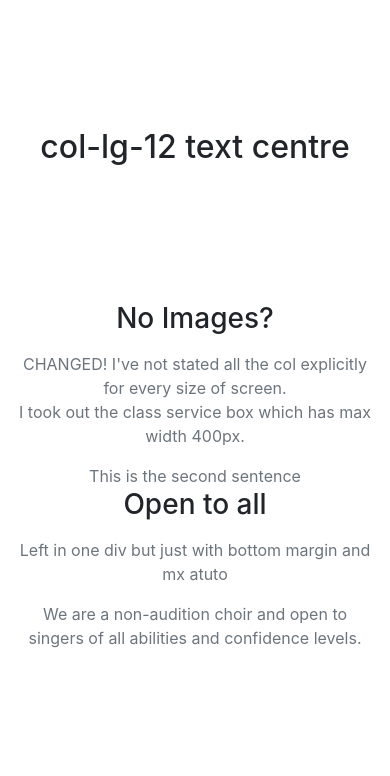
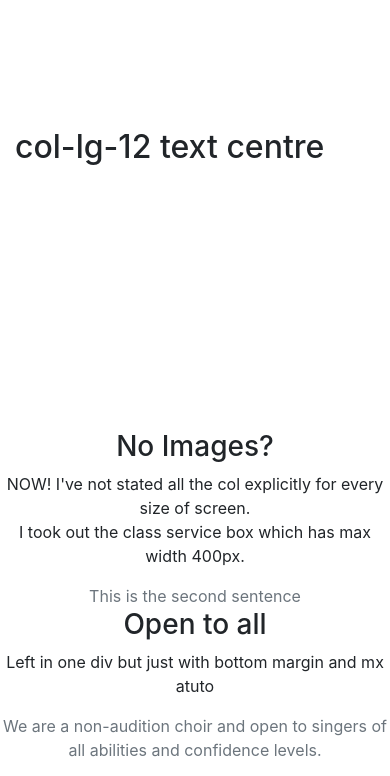
Before and after one commit to andhide/andhide.github.io, a website with bundled scripts: page tablet collums 2.html in a window 390 px wide. Shown: the top 776 px of the page. Built offline with nearby package versions, Linux system fonts and the light colour scheme.

Commit message:
Update tablet collums 2.html

```diff
--- a/tablet collums 2.html
+++ b/tablet collums 2.html
@@ -33,38 +33,41 @@
      <section id="testing colums">
       <div class="container-fluid text-centre">
         <div class="row">
-          <div class="col-lg-12 text-center">
+          <div class="col-lg-12 works good">
             <h2 class="section-heading">col-lg-12 text centre</h2>
           </div>
         </div>
       </div>
+    </section>
 
      <section id="trying to make colums work better">
-       <div class="container-fluid">
+       <div class="now no pictures">
         <div class="row">
+
           <div class="col-lg-6 col-md-6 col-sm-6 col-xs-6 text-center">
-              <h3 class="mb-3">No Images?</h3>
-              <p class="text-muted mb-0">
-              CHANGED!  I've not stated all the col explicitly for every size of screen.
+              <h3>No Images?</h3>
+
+              <p>NOW!  I've not stated all the col explicitly for every size of screen.
               <br>I took out the class service box which has max width 400px.
               </p>
+
               <p></p>
               <p class="text-muted mb-0">This is the second sentence
               </p>
           </div>
 
-          <div class="col-lg-6 col-md-6 col-sm-6 col-xs-6 text-center">
-              <h3 class="mb-3">Open to all</h3>
-              <p class="text-muted mb-0">
+            <div class="col-lg-6 col-md-6 col-sm-6 col-xs-6 text-center">
+              <h3>Open to all</h3>
+              <p"text-muted mb-0">
               Left in one div but just with bottom margin and mx atuto
               </p>
               <p></p>
               <p class="text-muted mb-0">
               We are a non-audition choir and open to singers of all abilities and
               confidence levels.</p>
-          </div>
+            </div>
 
-
+         </div>
         </div>
     </section>
 
```
